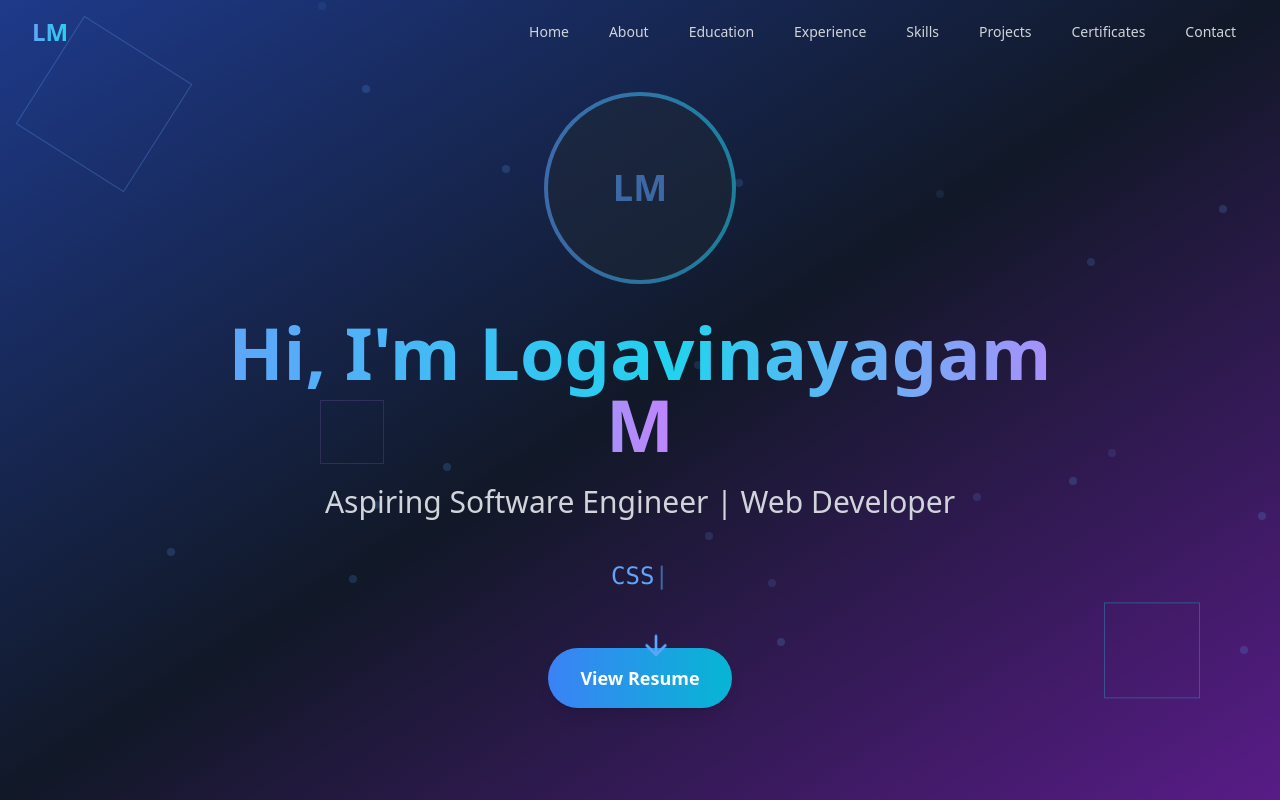
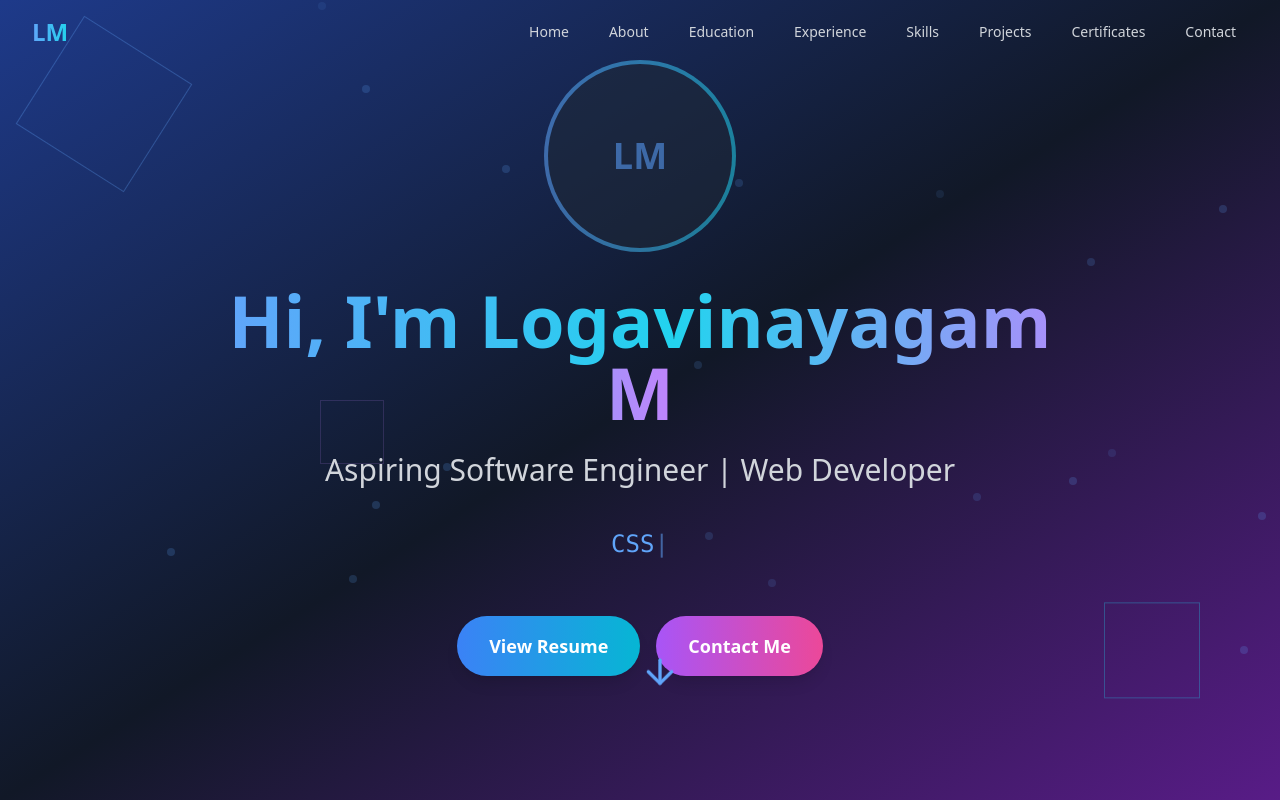
Before and after one commit to Logavinayagam/My-Portfolio, a React (Vite) app: page / in a window 1280 px wide. Shown: the top 800 px of the page. Built offline with nearby package versions, Linux system fonts and the light colour scheme.

Commit message:
feat: Add contact button and adjust arrow
- Added a "Contact Me" button next to the "View Resume" button in the HeroSection.
- Adjusted the position of the navigation arrow to the right side.

```diff
--- a/src/components/HeroSection.tsx
+++ b/src/components/HeroSection.tsx
@@ -17,6 +17,13 @@ const HeroSection = () => {
     const aboutSection = document.querySelector('#about');
     if (aboutSection) {
       aboutSection.scrollIntoView({ behavior: 'smooth' });
+    }
+  };
+
+  const scrollToContact = () => {
+    const contactSection = document.querySelector('#contact');
+    if (contactSection) {
+      contactSection.scrollIntoView({ behavior: 'smooth' });
     }
   };
 
@@ -61,7 +68,6 @@ const HeroSection = () => {
           </div>
         </div>
 
-        {/* Main Text */}
         <h1 className="text-5xl md:text-7xl font-bold mb-6 animate-fade-in">
           <span className="bg-gradient-to-r from-blue-400 via-cyan-400 to-purple-400 bg-clip-text text-transparent">
             Hi, I'm Logavinayagam M
@@ -72,7 +78,6 @@ const HeroSection = () => {
           Aspiring Software Engineer | Web Developer
         </h2>
 
-        {/* Typing Effect */}
         <div className="text-xl md:text-2xl mb-12 h-12 flex items-center justify-center animate-fade-in" style={{ animationDelay: '1s' }}>
           <span className="text-blue-400 font-mono">
             {skills[currentSkill]}
@@ -80,15 +85,23 @@ const HeroSection = () => {
           </span>
         </div>
 
-        {/* CTA Button */}
-        <button className="bg-gradient-to-r from-blue-500 to-cyan-500 text-white px-8 py-4 rounded-full text-lg font-semibold hover:scale-105 transform transition-all duration-300 shadow-lg hover:shadow-blue-500/25 animate-fade-in" style={{ animationDelay: '1.5s' }}>
-          View Resume
-        </button>
+        {/* CTA Buttons */}
+        <div className="flex flex-col sm:flex-row gap-4 justify-center items-center mb-16 animate-fade-in" style={{ animationDelay: '1.5s' }}>
+          <button className="bg-gradient-to-r from-blue-500 to-cyan-500 text-white px-8 py-4 rounded-full text-lg font-semibold hover:scale-105 transform transition-all duration-300 shadow-lg hover:shadow-blue-500/25">
+            View Resume
+          </button>
+          <button
+            onClick={scrollToContact}
+            className="bg-gradient-to-r from-purple-500 to-pink-500 text-white px-8 py-4 rounded-full text-lg font-semibold hover:scale-105 transform transition-all duration-300 shadow-lg hover:shadow-purple-500/25"
+          >
+            Contact Me
+          </button>
+        </div>
 
         {/* Scroll Indicator */}
         <div className="absolute bottom-8 left-1/2 transform -translate-x-1/2 animate-bounce">
           <button onClick={scrollToAbout} className="text-blue-400 hover:text-blue-300 transition-colors">
-            <ArrowDown size={32} />
+            <ArrowDown size={40} />
           </button>
         </div>
       </div>
```
